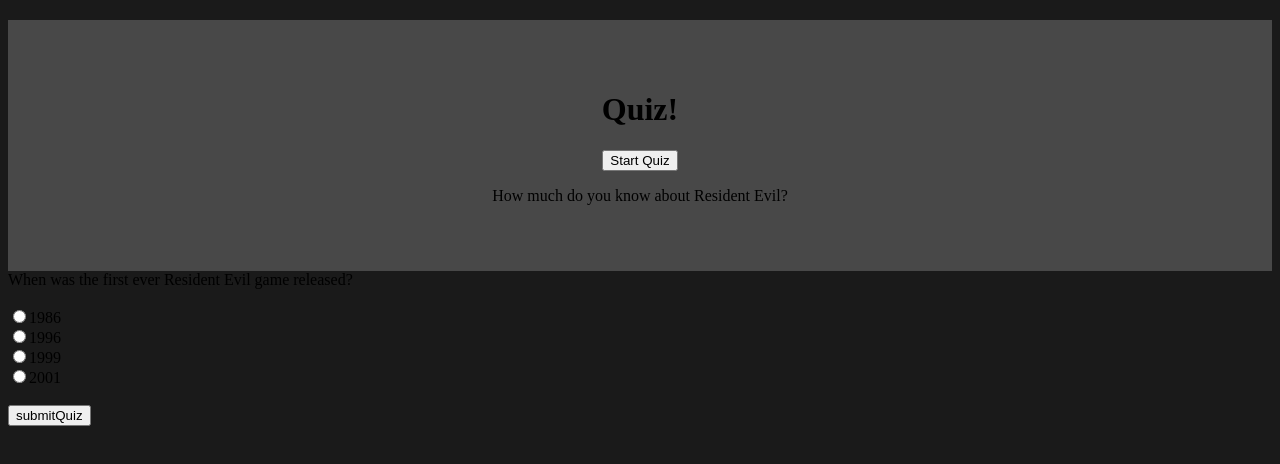
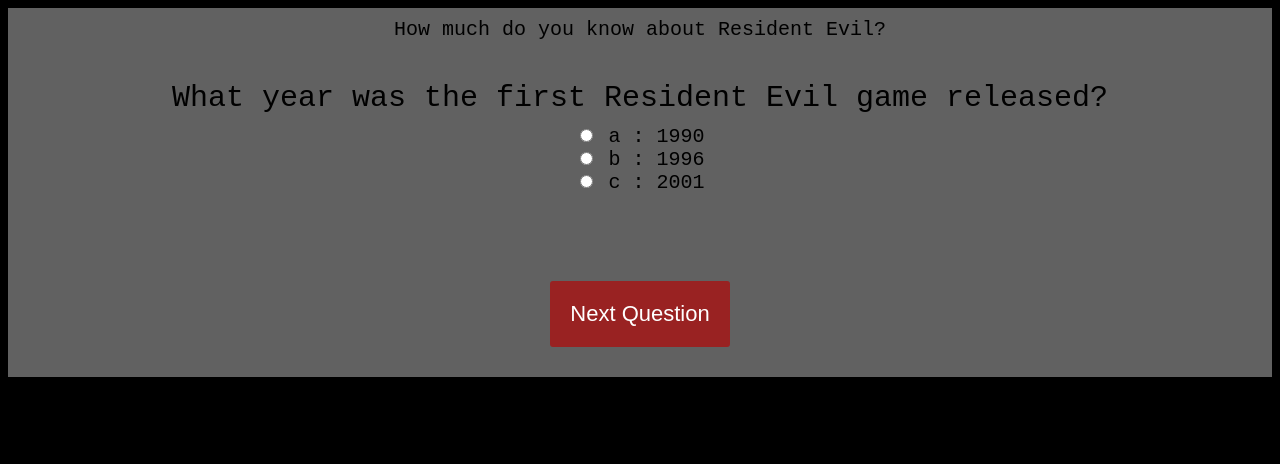
Before and after one commit to 23rdboy/project2, a plain HTML site: page index.html in a window 1280 px wide. Drawn offline with Linux system fonts and the light colour scheme.

Commit message:
add questions, update styling, figure out js

```diff
--- a/index.html
+++ b/index.html
@@ -5,28 +5,17 @@
     <meta name="viewport" content="width=device-width, initial-scale=1.0">
     <title>Quiz</title>
     <link rel="stylesheet" href="styles.css">
-    <script src="index.js"></script>
 </head>
 <body>
-    <div id="startQuiz">
-
-        <h1>Quiz!</h1>
-
-        <button onclick="myFunction()">Start Quiz</button>
-
-        <p>How much do you know about Resident Evil?</p>
-    </div>
-
-    <div id="questions">
-        When was the first ever Resident Evil game released?<br><br>
-        <input type="radio" name="question1" >1986<br>
-        <input type="radio" name="question1" id="correct1">1996<br>
-        <input type="radio" name="question1" >1999<br>
-        <input type="radio" name="question1" >2001<br><br>
-
-        <input type="submit" name="submit" value="submitQuiz" onclick="result()"
-    </div>
-
+    <h1>How much do you know about Resident Evil?
+        <div class="quiz-container">
+          <div id="quiz"></div>
+        </div>
+        <button id="previous">Previous Question
+        <button id="next">Next Question
+        <button id="submit">Submit Quiz
+        <div id="results"></div>
+        <script src="index.js"></script>
 
 </body>
 </html>
--- a/index.js
+++ b/index.js
@@ -1,13 +1,152 @@
-function myFunction() {
-    var x = document.getElementById("startQuiz");
-      x.style.display = "none";
+(function(){
+    function buildQuiz(){
+      const output = [];
+
+      myQuestions.forEach(
+        (currentQuestion, questionNumber) => {
+
+          const answers = [];
+
+          for(letter in currentQuestion.answers){
+
+            answers.push(
+              `<label>
+                <input type="radio" name="question${questionNumber}" value="${letter}"/>
+                ${letter} :
+                ${currentQuestion.answers[letter]}
+              `
+            );
+          }
+
+          output.push(
+            `<div class="slide">
+              <div class="question"> ${currentQuestion.question} </div>
+              <div class="answers"> ${answers.join("")} </div>
+            </div>`
+          );
+        }
+      );
+
+      quizContainer.innerHTML = output.join('');
     }
 
-function result() {
-    var score=0
-    if (document.getElementsById('correct1').checked)
+    function showResults(){
+
+      const answerContainers = quizContainer.querySelectorAll('.answers');
+
+      let numCorrect = 0;
+
+      myQuestions.forEach( (currentQuestion, questionNumber) => {
+
+        const answerContainer = answerContainers[questionNumber];
+        const selector = `input[name=question${questionNumber}]:checked`;
+        const userAnswer = (answerContainer.querySelector(selector) || {}).value;
+
+        if(userAnswer === currentQuestion.correctAnswer){
+          numCorrect++;
+        }
+      });
+
+      resultsContainer.innerHTML = `${numCorrect} out of ${myQuestions.length}`;
+    }
+
+    function showSlide(n) {
+        slides[currentSlide].classList.remove('active-slide');
+        slides[n].classList.add('active-slide');
+        currentSlide = n;
+        if(currentSlide === 0){
+          previousButton.style.display = 'none';
+        }
+        else{
+          previousButton.style.display = 'inline-block';
+        }
+        if(currentSlide === slides.length-1){
+          nextButton.style.display = 'none';
+          submitButton.style.display = 'inline-block';
+        }
+        else{
+          nextButton.style.display = 'inline-block';
+          submitButton.style.display = 'none';
+        }
+      }
+
+      function showNextSlide() {
+        showSlide(currentSlide + 1);
+      }
+
+      function showPreviousSlide() {
+        showSlide(currentSlide - 1);
+      }
+
+      function showPreviousSlide() {
+        showSlide(currentSlide - 1);
+      }
+
+      function showPreviousSlide() {
+        showSlide(currentSlide - 1);
+      }
+
+    const quizContainer = document.getElementById('quiz');
+    const resultsContainer = document.getElementById('results');
+    const submitButton = document.getElementById('submit');
+    const myQuestions = [
+      {
+        question: "What year was the first Resident Evil game released?",
+        answers: {
+            a: "1990",
+            b: "1996",
+            c: "2001",
+        },
+        correctAnswer: "b"
+    },
     {
-        score++;
-    }
-    alert("Your score is:+score")
-}
+        question: "Which other Capcom game was born from an early version of Resident Evil 4?",
+        answers: {
+            a: "Dead Rising",
+            b: "Devil May Cry",
+            c: "Killer7"
+        },
+        correctAnswer: "b"
+    },
+    {
+        question: "What is Leon Kennedy’s middle name?",
+        answers: {
+            a: "Simon",
+            b: "Scott",
+            c: "Sam"
+        },
+        correctAnswer: "b"
+      },
+      {
+        question: "What characters do you choose between when starting up Resident Evil 2 (1998)?",
+        answers: {
+            a: "Chris Redfield & Jill Valentine",
+            b: "Rebecca Chambers & Billy Coen",
+            c: "Leon S Kennedy & Claire Redfield"
+        },
+        correctAnswer: "c"
+      },
+      {
+        question: "Which Resident Evil 4 (2005) antagonist is nicknamed 'The Big Cheese'?",
+        answers: {
+            a: "Bitores Méndez",
+            b: "Osmund Saddler",
+            c: "Albert Wesker"
+        },
+        correctAnswer: "a"
+      }
+    ];
+
+    buildQuiz();
+
+    const previousButton = document.getElementById("previous");
+    const nextButton = document.getElementById("next");
+    const slides = document.querySelectorAll(".slide");
+    let currentSlide = 0;
+
+    showSlide(currentSlide);
+
+    submitButton.addEventListener('click', showResults);
+    previousButton.addEventListener("click", showPreviousSlide);
+    nextButton.addEventListener("click", showNextSlide);
+  })();
--- a/styles.css
+++ b/styles.css
@@ -1,11 +1,65 @@
-body {
-    background-color: rgb(26, 26, 26);
+body{
+	font-size: 20px;
+	font-family: 'Courier New', Courier, monospace;
+	color: #333;
+    text-align: center;
+    background-color: #000000;
+}
+h1{
+  font-weight: 300;
+  margin: 0px;
+  padding: 10px;
+  font-size: 20px;
+  background-color: #616161;
+  color: #000000;
+}
+.question{
+  font-size: 30px;
+  margin-bottom: 10px;
+}
+.answers {
+  margin-bottom: 20px;
+  text-align: left;
+  display: inline-block;
+}
+.answers label{
+  display: block;
+  margin-bottom: 10px;
+}
+button{
+  font-family: 'Work Sans', sans-serif;
+	font-size: 22px;
+	background-color: rgb(153, 34, 34);
+	color: #fff;
+	border: 3px;
+	border-radius: 3px;
+	padding: 20px;
+	cursor: pointer;
+	margin-bottom: 20px;
+}
+button:hover{
+	background-color: rgb(0, 0, 0);
 }
 
-#startQuiz {
-    width: 100%;
-    padding: 50px 0;
-    text-align: center;
-    background-color: rgb(72, 72, 72);
-    margin-top: 20px;
+
+
+
+
+.slide{
+  position: absolute;
+  left: 0px;
+  top: 0px;
+  width: 100%;
+  z-index: 1;
+  opacity: 0;
+  transition: opacity 0.5s;
 }
+.active-slide{
+  opacity: 1;
+  z-index: 2;
+}
+.quiz-container{
+  position: relative;
+  height: 200px;
+  margin-top: 40px;
+}
```
